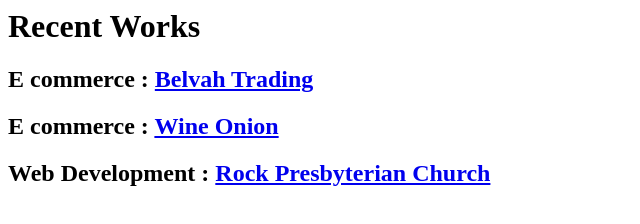
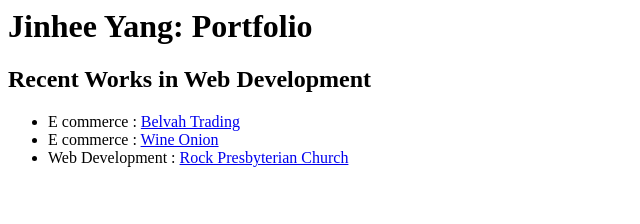
Before and after one commit to guinevere19/guinevere19.github.io, a plain HTML site: page index.html in a window 1280 px wide. Shown: the whole page, without its empty margins (0-640 px from the left). Drawn offline with Linux system fonts and the light colour scheme.

Commit message:
Update index.html

```diff
--- a/index.html
+++ b/index.html
@@ -5,17 +5,13 @@
 
 
   <body>
-    <h1>Recent Works</h1>
+    <h1>Jinhee Yang: Portfolio</h1>
+    <h2>Recent Works in Web Development</h2>
 
-    <h2>
-      E commerce : <a href="http://50.251.172.179" target="new">Belvah Trading</a>
-    </h2>
-    <h2>
-      E commerce : <a href="http://wineonion.com" target="new">Wine Onion</a>
-    </h2>
-    <h2>
-      Web Development : <a href="http://50.251.172.179" target="new">Rock Presbyterian Church</a>
-    </h2>
-
+    <ul>
+      <li>E commerce : <a href="http://50.251.172.179" target="new">Belvah Trading</a></li>
+      <li>E commerce : <a href="http://wineonion.com" target="new">Wine Onion</a></li>
+      <li> Web Development : <a href="http://50.251.172.179" target="new">Rock Presbyterian Church</a></li>
+    </ul>
   </body>
 </html>
```
